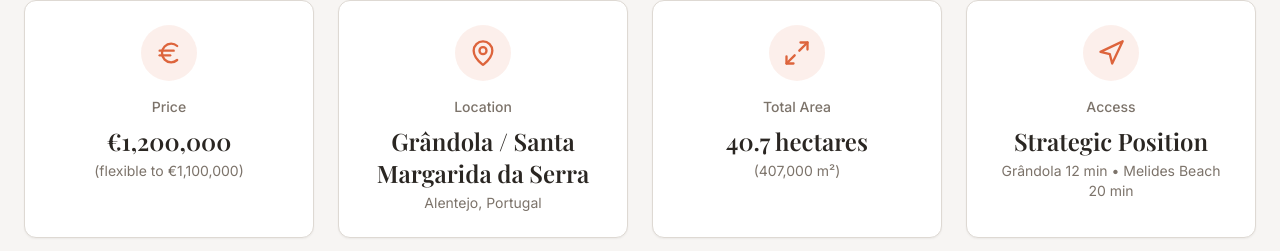
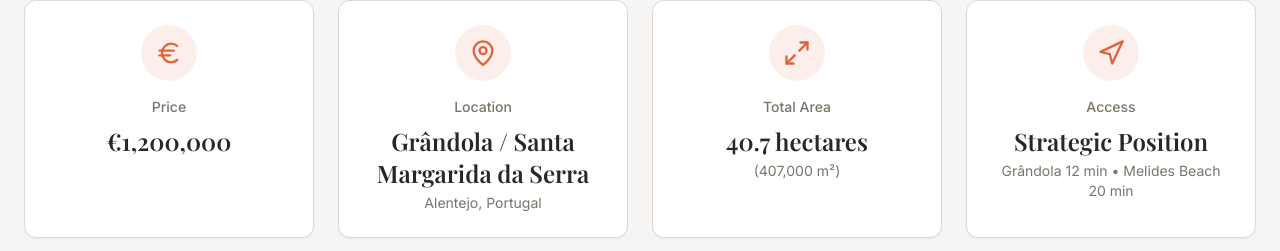
Before and after one commit to noblestateportugal-droid/pampilhais-estate-landing, a React (Vite) app: page / in a window 1280 px wide. Shown: the part 880-1131 px from the top of the page. Built offline with nearby package versions, Linux system fonts and the light colour scheme; the HTML template or start-up script is replaced by a standard one.

Commit message:
Remove "flexible to" text

```diff
--- a/src/components/PropertyHighlights.tsx
+++ b/src/components/PropertyHighlights.tsx
@@ -7,7 +7,7 @@ const PropertyHighlights = () => {
       icon: Euro,
       label: 'Price',
       value: '€1,200,000',
-      subtitle: '(flexible to €1,100,000)',
+      subtitle: '',
     },
     {
       icon: MapPin,
```
